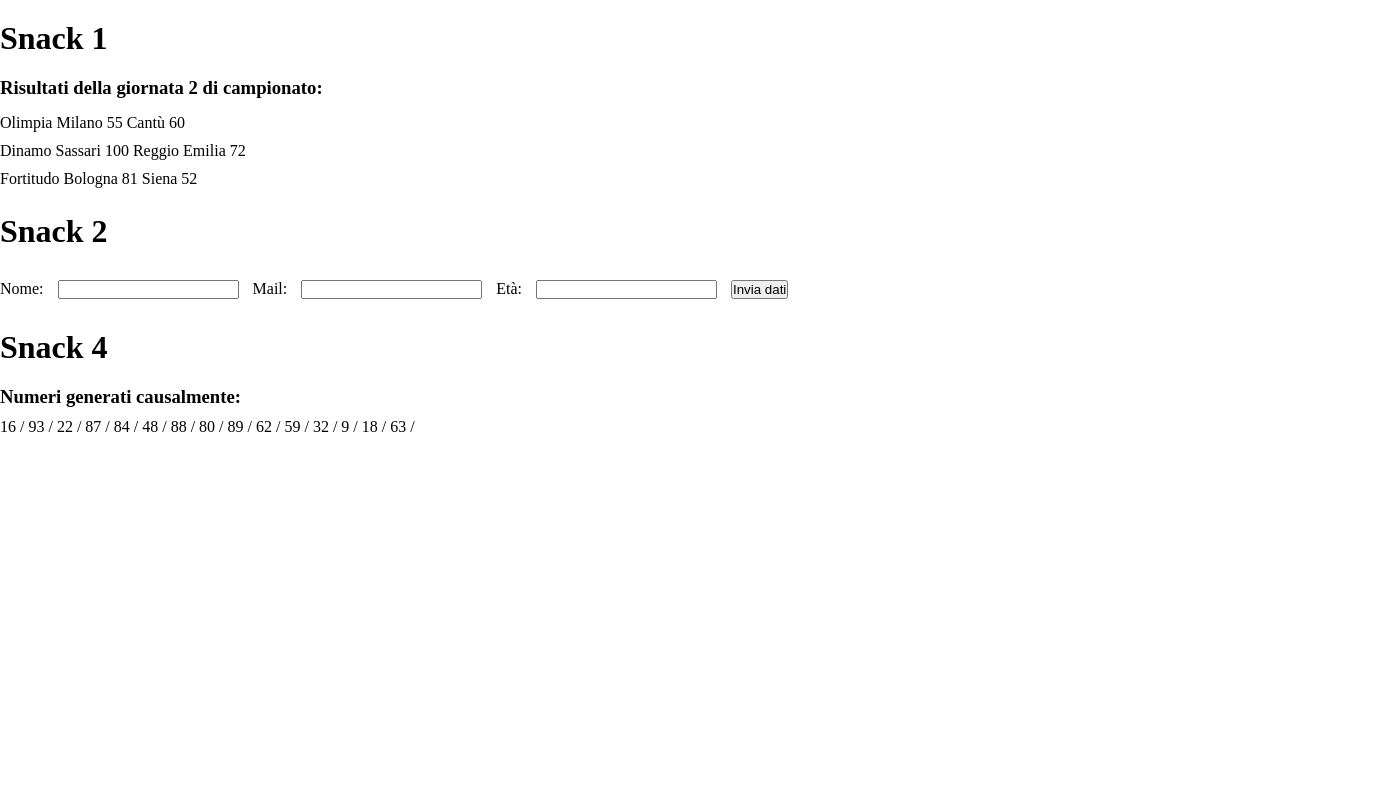
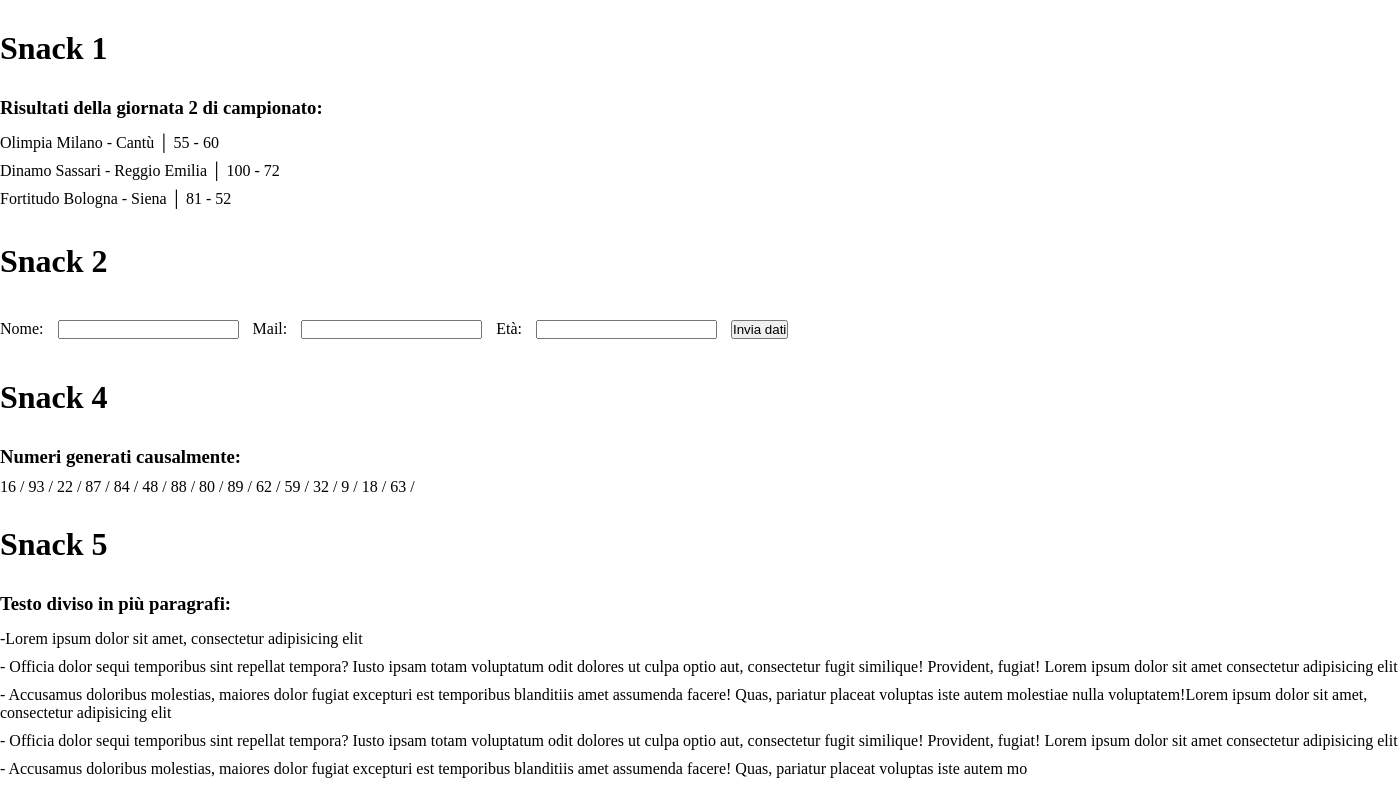
Before and after one commit to Pier5/php-snacks-b1, a PHP site: page / in a window 1400 px wide. Run offline with PHP 8.4, Linux system fonts and the light colour scheme.

Commit message:
-snack 5-

```diff
--- a/index.php
+++ b/index.php
@@ -52,8 +52,11 @@
             <?php for($_j = 0; $_j < count($partite); $_j++) { ?>
                 <li>
                     <span><?= $partite[$_j]['team_casa']['squadra'] ?></span>
+                    -
+                    <span><?= $partite[$_j]['team_ospiti']['squadra'] ?></span>
+                    │
                     <span><?= $partite[$_j]['team_casa']['punteggio'] ?></span>
-                    <span><?= $partite[$_j]['team_ospiti']['squadra'] ?></span>
+                    -
                     <span><?= $partite[$_j]['team_ospiti']['punteggio'] ?></span>
                 </li>
             <?php
@@ -106,7 +109,31 @@
             }
         ?>
 
+        <!-- inizio snack 5 -->
 
+        <h1>Snack 5</h1>
+
+        <h3>Testo diviso in più paragrafi:</h3>
+
+        <?php
+            $testo_lungo = "Lorem ipsum dolor sit amet, consectetur adipisicing elit.
+            Officia dolor sequi temporibus sint repellat tempora? Iusto ipsam totam voluptatum
+            odit dolores ut culpa optio aut, consectetur fugit similique! Provident, fugiat!
+            Lorem ipsum dolor sit amet consectetur adipisicing elit. Accusamus doloribus molestias,
+            maiores dolor fugiat excepturi est temporibus blanditiis amet assumenda facere! Quas,
+            pariatur placeat voluptas iste autem molestiae nulla voluptatem!Lorem ipsum dolor sit amet, consectetur adipisicing elit.
+            Officia dolor sequi temporibus sint repellat tempora? Iusto ipsam totam voluptatum
+            odit dolores ut culpa optio aut, consectetur fugit similique! Provident, fugiat!
+            Lorem ipsum dolor sit amet consectetur adipisicing elit. Accusamus doloribus molestias,
+            maiores dolor fugiat excepturi est temporibus blanditiis amet assumenda facere! Quas,
+            pariatur placeat voluptas iste autem mo";
+
+            $nuovo_paragrafo = (explode(".", $testo_lungo));
+
+            foreach ($nuovo_paragrafo as $testo_corto) {
+                echo '<li>' . '-' . $testo_corto . '</li>';
+            };
+        ?>
 
     </div>
 </body>
--- a/style.css
+++ b/style.css
@@ -10,7 +10,7 @@
 }
 
 h1 {
-    margin: 20px 0;
+    margin: 30px 0;
 }
 
 h3 {
```
